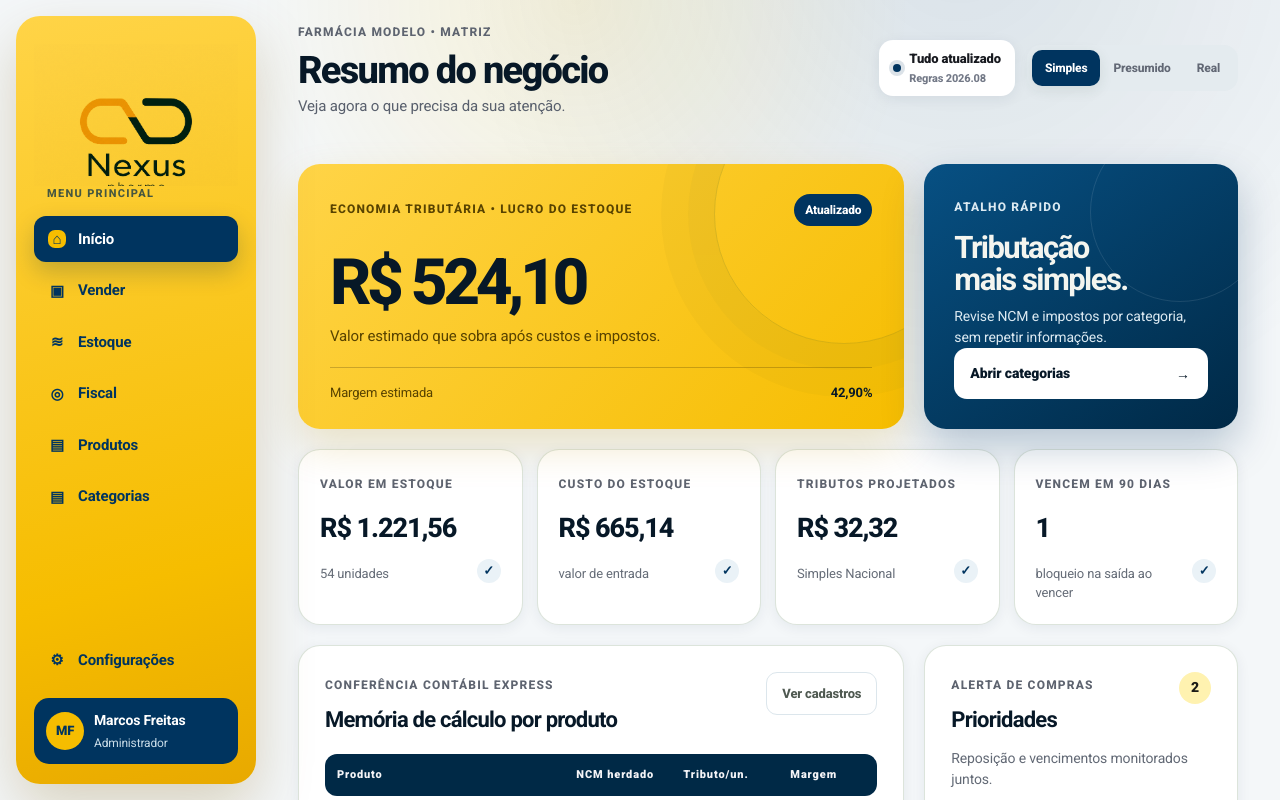
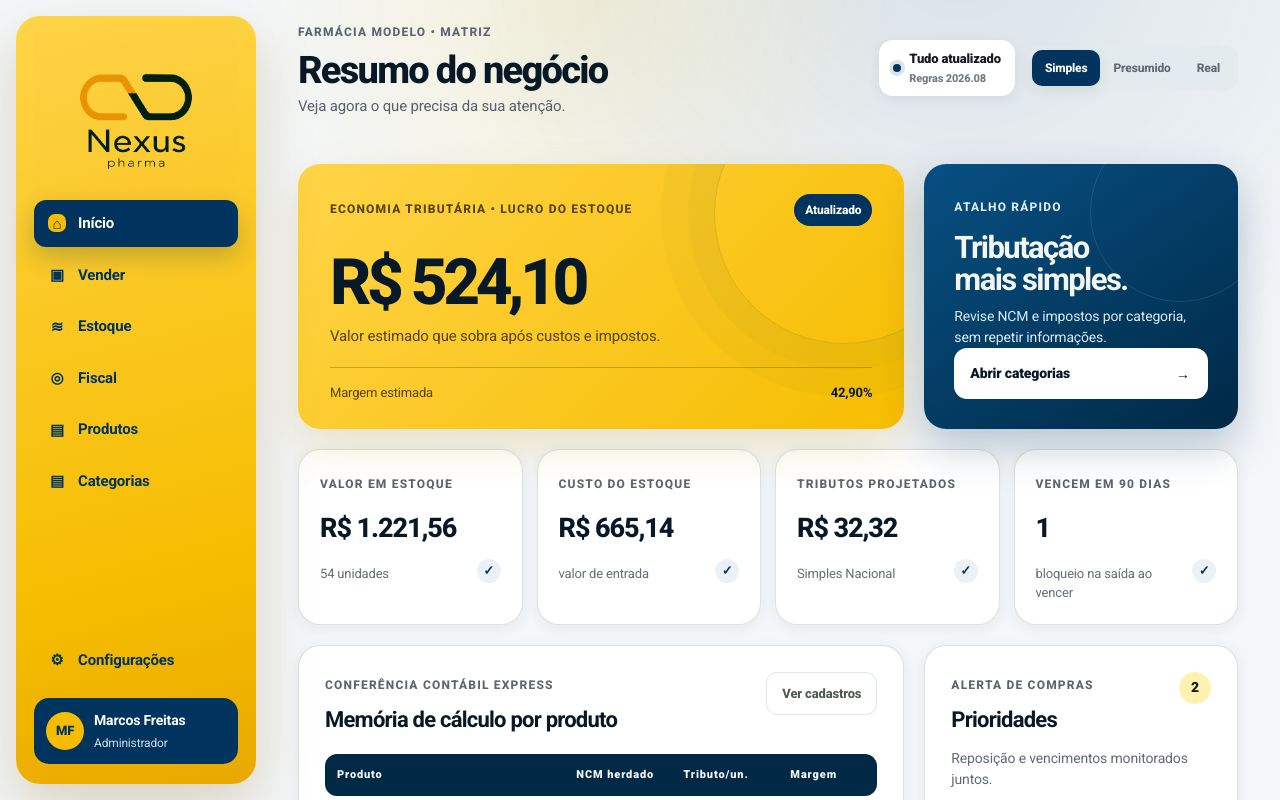
Before and after one commit to eusoudevmarcos/nexus-pharma, a Next.js app: page / in a window 1280 px wide. Shown: the top 800 px of the page. Built offline with nearby package versions, Linux system fonts and the light colour scheme.

Commit message:
Align full sidebar logo at top

```diff
--- a/app/globals.css
+++ b/app/globals.css
@@ -645,8 +645,8 @@ button:focus-visible, input:focus-visible, select:focus-visible, textarea:focus-
 .app-shell { background: radial-gradient(circle at 75% -5%, rgba(0, 52, 95, .11), transparent 32%), radial-gradient(circle at 45% 0%, rgba(246, 189, 0, .13), transparent 24%), var(--paper); }
 .sidebar { background: linear-gradient(165deg, #ffd447 0%, #f6bd00 72%, #e8a900 100%); box-shadow: 0 24px 58px rgba(130, 93, 0, .24); }
 
-.brand { height: 142px; padding: 0; display: grid; place-items: center; overflow: hidden; border-radius: 0; background: transparent; box-shadow: none; }
-.brand-original { width: 100%; height: 100%; display: block; object-fit: cover; object-position: center; mix-blend-mode: multiply; }
+.brand { height: 178px; margin: -24px 0 2px; padding: 0; display: grid; place-items: center; overflow: hidden; border-radius: 0; background: transparent; box-shadow: none; }
+.brand-original { width: 100%; height: 100%; display: block; object-fit: cover; object-position: center 48%; mix-blend-mode: multiply; }
 .brand-compact { display: none; }
 .logo-mark { width: 48px; height: 48px; display: block; object-fit: contain; }
 .brand span { color: #00345f; }
@@ -688,7 +688,7 @@ button:focus-visible, input:focus-visible, select:focus-visible, textarea:focus-
 .finish-button, .master-title > button { background: #f6bd00; color: #071827; }
 
 @media (max-width: 1050px) {
-  .brand { height: auto; padding: 8px; display: grid; place-items: center; overflow: visible; background: transparent; box-shadow: none; }
+  .brand { height: auto; margin: 0; padding: 8px; display: grid; place-items: center; overflow: visible; background: transparent; box-shadow: none; }
   .brand-original { display: none; }
   .brand-compact { display: block; }
   .logo-mark { width: 50px; height: 50px; }
--- a/app/page.tsx
+++ b/app/page.tsx
@@ -112,7 +112,6 @@ export default function Home() {
         <span className="brand-compact"><LogoMark /></span>
       </div>
       <nav aria-label="Navegação principal">
-        <span className="nav-label">Menu principal</span>
         {[["overview", "overview", "Início"], ["pdv", "pdv", "Vender"], ["stock", "stock", "Estoque"], ["fiscal", "fiscal", "Fiscal"], ["products", "cadastros", "Produtos"], ["categories", "cadastros", "Categorias"]].map(([id, icon, label]) =>
           <button key={id} className={active === id ? "active" : ""} onClick={() => setActive(id)}><Icon name={icon} /> {label}</button>)}
       </nav>
```
